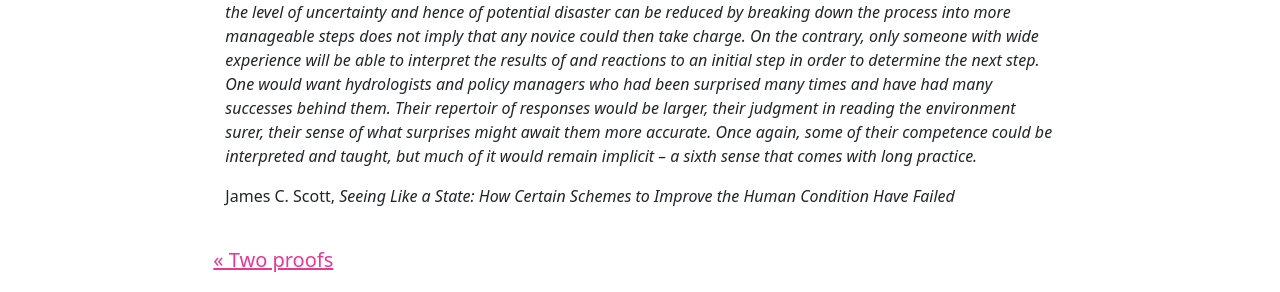
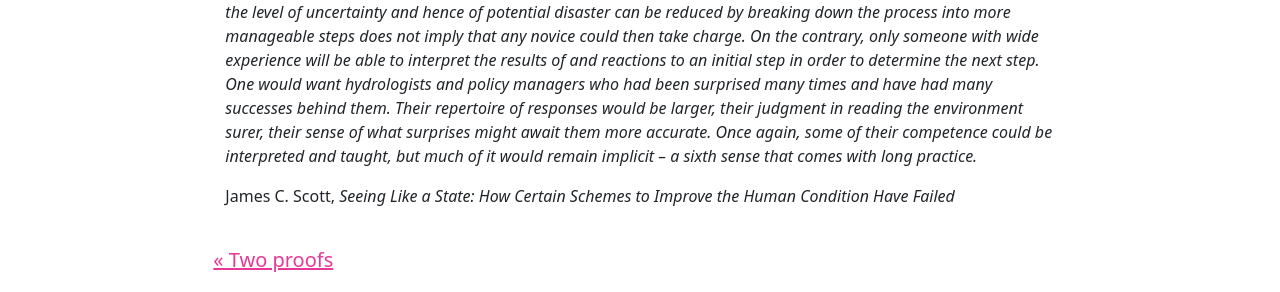
Before and after one commit to minorg/minorgordon.net, a Jekyll site: the page built from _posts/2025-08-17-metis.md, in a window 1280 px wide. Shown: the part 222-514 px from the top of the page. Built offline with Jekyll 4.4.1, drawn with Linux system fonts in a browser that asks for light colours; nearby versions of some CDN libraries.

Commit message:
new post

```diff
--- a/_posts/2025-08-17-metis.md
+++ b/_posts/2025-08-17-metis.md
@@ -6,6 +6,6 @@ layout: post
 title:  "Metis"
 ---
 
-> A step-by-step "muddling through" approach would seem to be the only prudent course in a field like erosion management or public policy implementation, where surprises are all but guaranteed. The fact that in these cases the level of uncertainty and hence of potential disaster can be reduced by breaking down the process into more manageable steps does _not_ imply that any novice could then take charge. On the contrary, only someone with wide experience will be able to interpret the results of and reactions to an initial step in order to determine the next step. One would want hydrologists and policy managers who had been surprised many times and have had many successes behind them. Their repertoir of responses would be larger, their judgment in reading the environment surer, their sense of what surprises might await them more accurate. Once again, some of their competence could be interpreted and taught, but much of it would remain implicit -- a sixth sense that comes with long practice.
+> A step-by-step "muddling through" approach would seem to be the only prudent course in a field like erosion management or public policy implementation, where surprises are all but guaranteed. The fact that in these cases the level of uncertainty and hence of potential disaster can be reduced by breaking down the process into more manageable steps does _not_ imply that any novice could then take charge. On the contrary, only someone with wide experience will be able to interpret the results of and reactions to an initial step in order to determine the next step. One would want hydrologists and policy managers who had been surprised many times and have had many successes behind them. Their repertoire of responses would be larger, their judgment in reading the environment surer, their sense of what surprises might await them more accurate. Once again, some of their competence could be interpreted and taught, but much of it would remain implicit -- a sixth sense that comes with long practice.
 
 James C. Scott, _Seeing Like a State: How Certain Schemes to Improve the Human Condition Have Failed_
```
